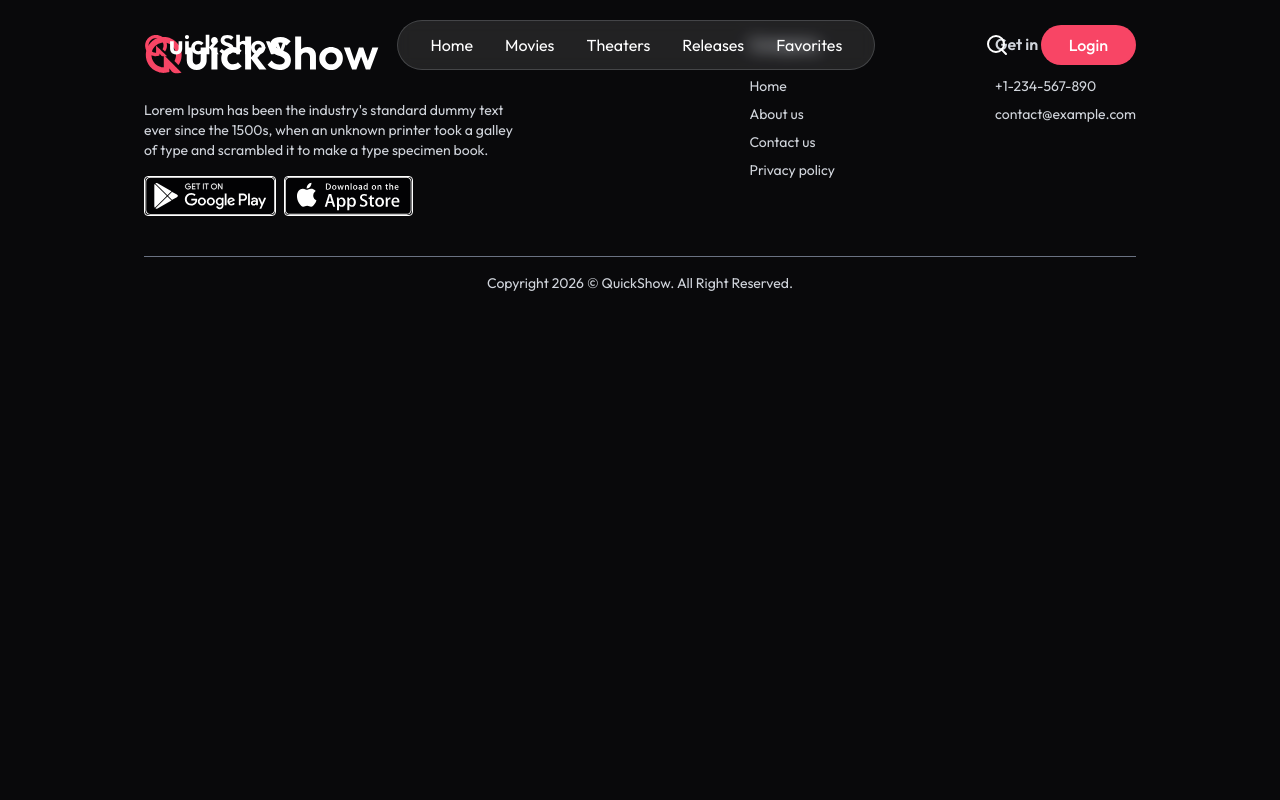
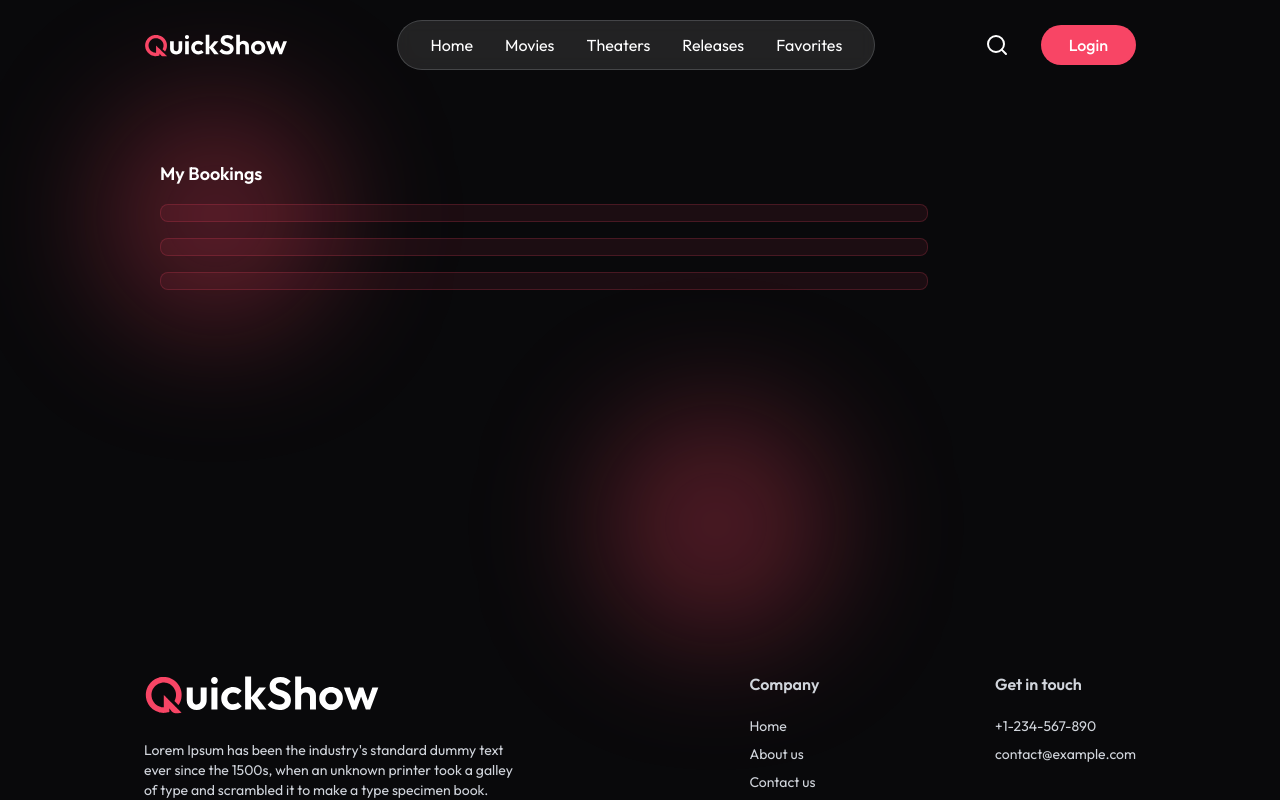
Before and after one commit to dipto230/MOVIE-TICKET-PROJECT, a React (Vite) app in the folder client/: page /my-bookings in a window 1280 px wide. Shown: the top 800 px of the page. Built offline with nearby package versions, Linux system fonts and the light colour scheme; no server answers.

Commit message:
working on my section booking

```diff
--- a/client/src/pages/MyBookings.jsx
+++ b/client/src/pages/MyBookings.jsx
@@ -1,10 +1,34 @@
-import React from 'react'
+import React, { useEffect, useState } from 'react'
+import { dummyBookingData } from '../assets/assets'
+import Loading from '../components/Loading'
+import BLurCircle from '../components/BlurCircle'
 const MyBookings =()=>{
-    return(
-        <div>
+    const currency = import.meta.env.VITE_CURRENCY
+    const [bookings, setBookings] = useState([])
+    const [isLoading, setIsLoading] = useState(true)
+    const getMyBookings = async()=>{
+        setBookings(dummyBookingData)
+        setIsLoading(false)
+    }
+    useEffect(()=>{
+        getMyBookings()
+    },[])
+    return !isLoading ? (
+        <div className='relative px-6 md:px-16 lg:px-40 pt-30 md:pt-40 min-h-[80vh]'>
+            <BLurCircle top="100px" left="100px"/>
+            <div>
+                <BLurCircle bottom="0px" left="600px"/>
+            </div>
+            <h1 className='text-lg font-semibold mb-4'>My Bookings</h1>
+            {bookings.map((item,index)=>(
+                <div key={index} className='flex flex-col md:flex-row justify-between bg-primary/8 border border-primary/20 rounded-lg mt-4 p-2 max-w-3xl'>
+
+
+                </div>
+            ))}
 
         </div>
-    )
+    ):<Loading/>
 
 }
 export default MyBookings
```
Also changed, not shown: 1 other file (tests, documents, lock files or other folders).
